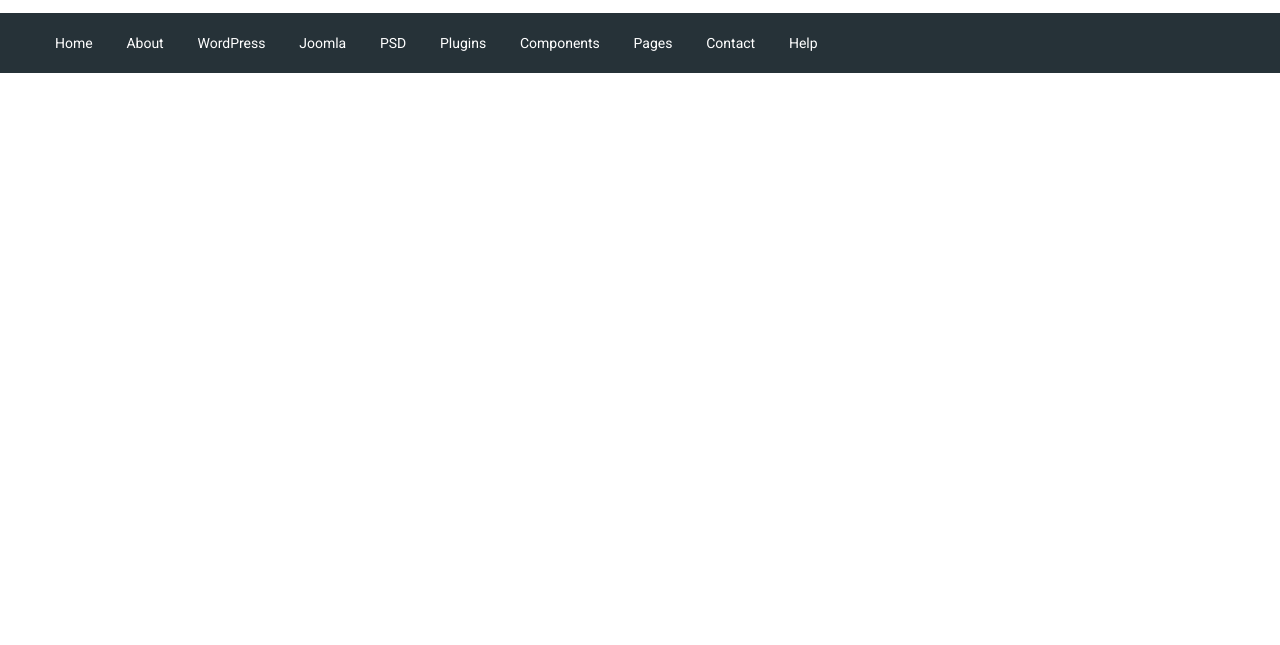
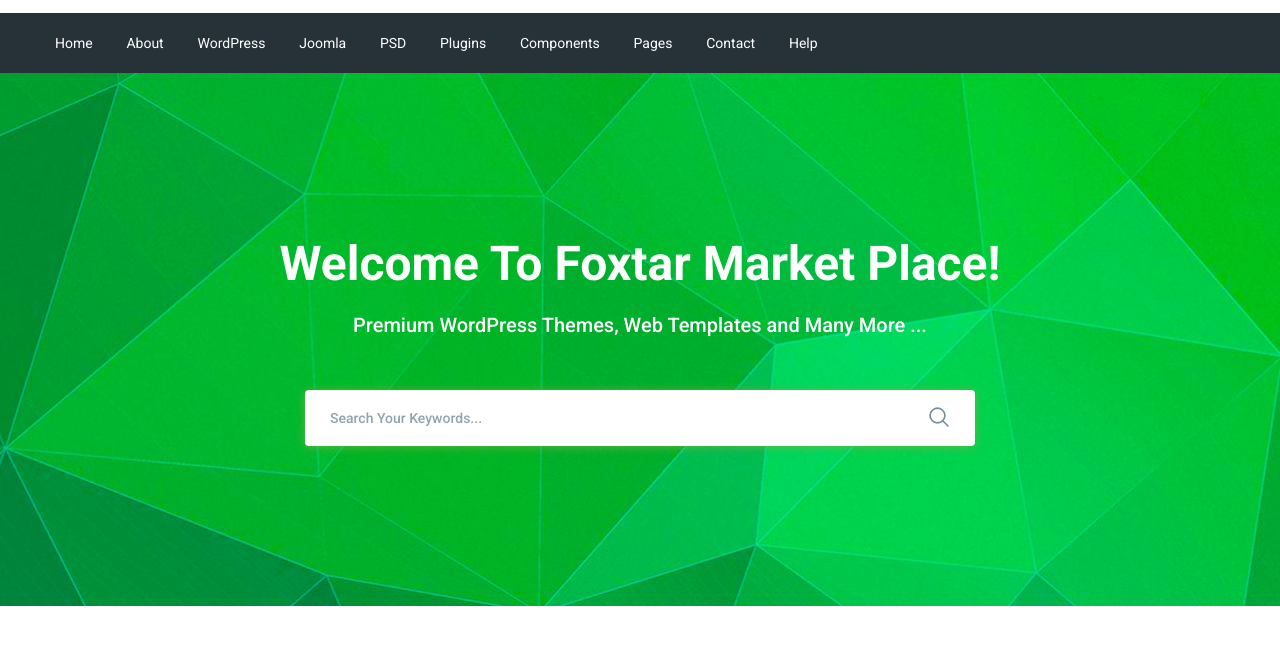
Before and after one commit to Zakonnik1989/Moderno, a website: page app/index.html in a window 1280 px wide. Shown: the part 77-722 px from the top of the page. Drawn offline with nearby package versions, Linux system fonts and the light colour scheme; files that its build step writes are made by us from their sources.

Commit message:
addet search seaction

```diff
--- a/app/index.html
+++ b/app/index.html
@@ -11,6 +11,8 @@
 </head>
 
 <body>
+
+   <!-- START HEADER -->
 
    <header class="header">
       <div class="header__top">
@@ -95,10 +97,32 @@
             </nav>
          </div>
       </div>
+   </header>
+
+   <!-- END HEADER -->
+
+   <!-- START SEARCH -->
+
+   <section class="search" style="background-image: url(../img/search/search.jpg);">
+      <div class="container">
+         <div class="search__inner">
+            <div class="search__inner-title">
+               Welcome To Foxtar Market Place!
+            </div>
+            <div class="search__inner-text">
+               Premium WordPress Themes, Web Templates and Many More ...
+            </div>
+            <div class="search__inner-form">
+               <form>
+                  <input type="text" placeholder="Search Your Keywords..." required>
+                  <button type="submit">
+                     <img src="img/search/magnifier.png" alt="">
+                  </button>
+               </form>
+            </div>
+         </div>
       </div>
-
-
-   </header>
+   </section>
 
    <script src="https://ajax.googleapis.com/ajax/libs/jquery/3.4.1/jquery.min.js"></script>
    <script src="js/libs.min.js"></script>
--- a/app/scss/style.scss
+++ b/app/scss/style.scss
@@ -54,3 +54,59 @@
       font-size: 14px;
    }
 }
+
+.search {
+   background-repeat: no-repeat;
+   background-size: cover;
+   background-position: center;
+   min-height: 533px;
+}
+
+.search__inner {
+   padding: 155px 0 100px;
+   color: #fff;
+   text-align: center;
+   &-title {
+      margin-bottom: 10px;
+      font-size: 48px;
+      font-weight: 700;
+      line-height: 72px;
+   }
+   &-text {
+      margin-bottom: 50px;
+      font-size: 20px;
+      font-weight: 500;
+      line-height: 30px;
+   }
+   &-form {
+      max-width: 670px;
+      margin: 0 auto;
+      position: relative;
+      input {
+         display: block;
+         width: 100%;
+         box-shadow: 0px 1px 10px 0px rgba(124, 178, 64, 0.75);
+         border-radius: 4px;
+         height: 56px;
+         border: none;
+         font-size: 14px;
+         font-weight: 500;
+         padding-left: 25px;
+         padding-right: 60px;
+         &:focus {
+            border: 1px solid $green;
+         }
+         &::placeholder {
+            color: #90a4ae;
+            font-weight: 500;
+         }
+      }
+      button {
+         position: absolute;
+         border: none;
+         background-color: transparent;
+         right: 20px;
+         top: 16px;
+      }
+   }
+}
```
Also changed, not shown: app/img/search/magnifier.png (added), app/img/search/search.jpg (added).
